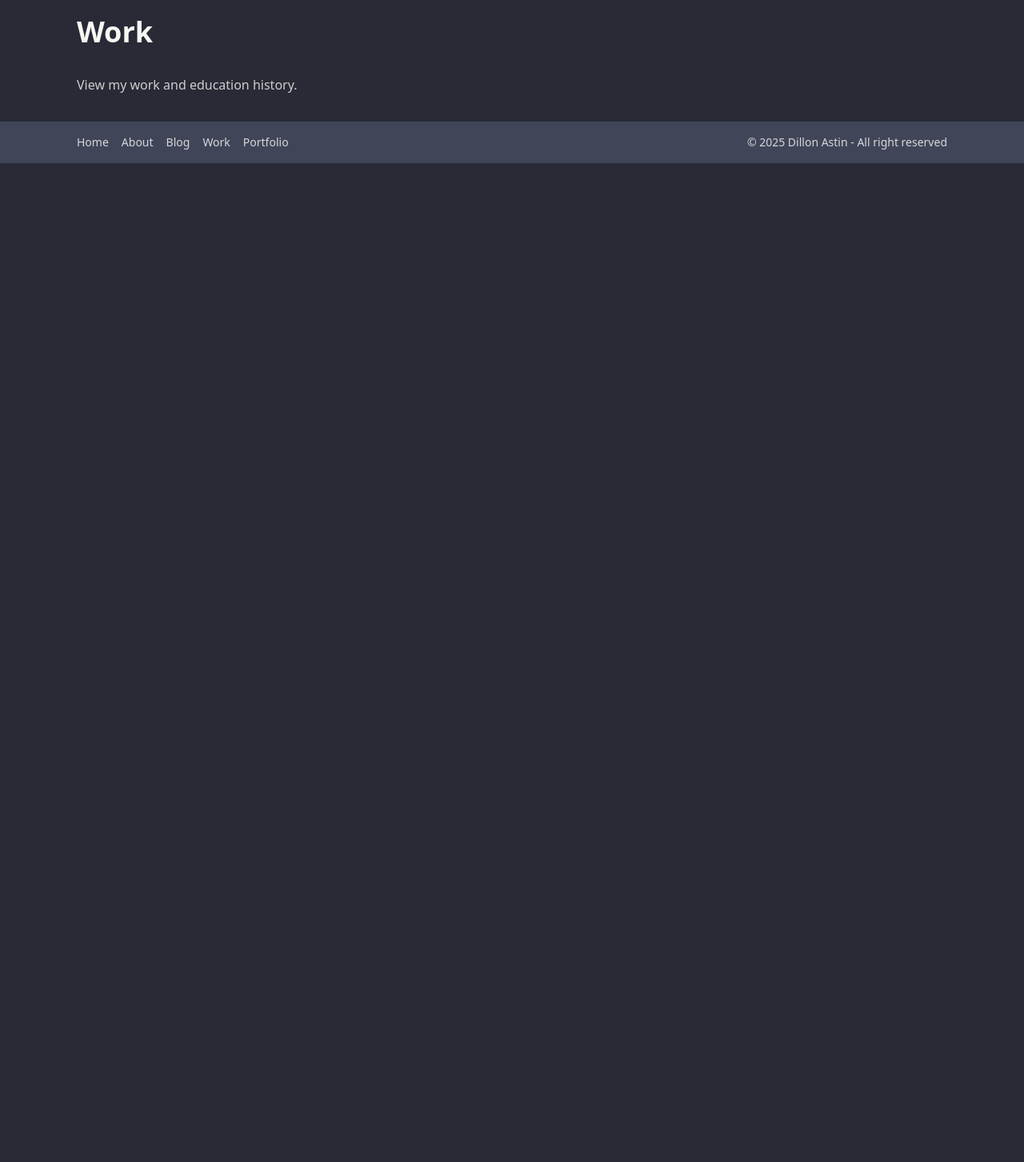
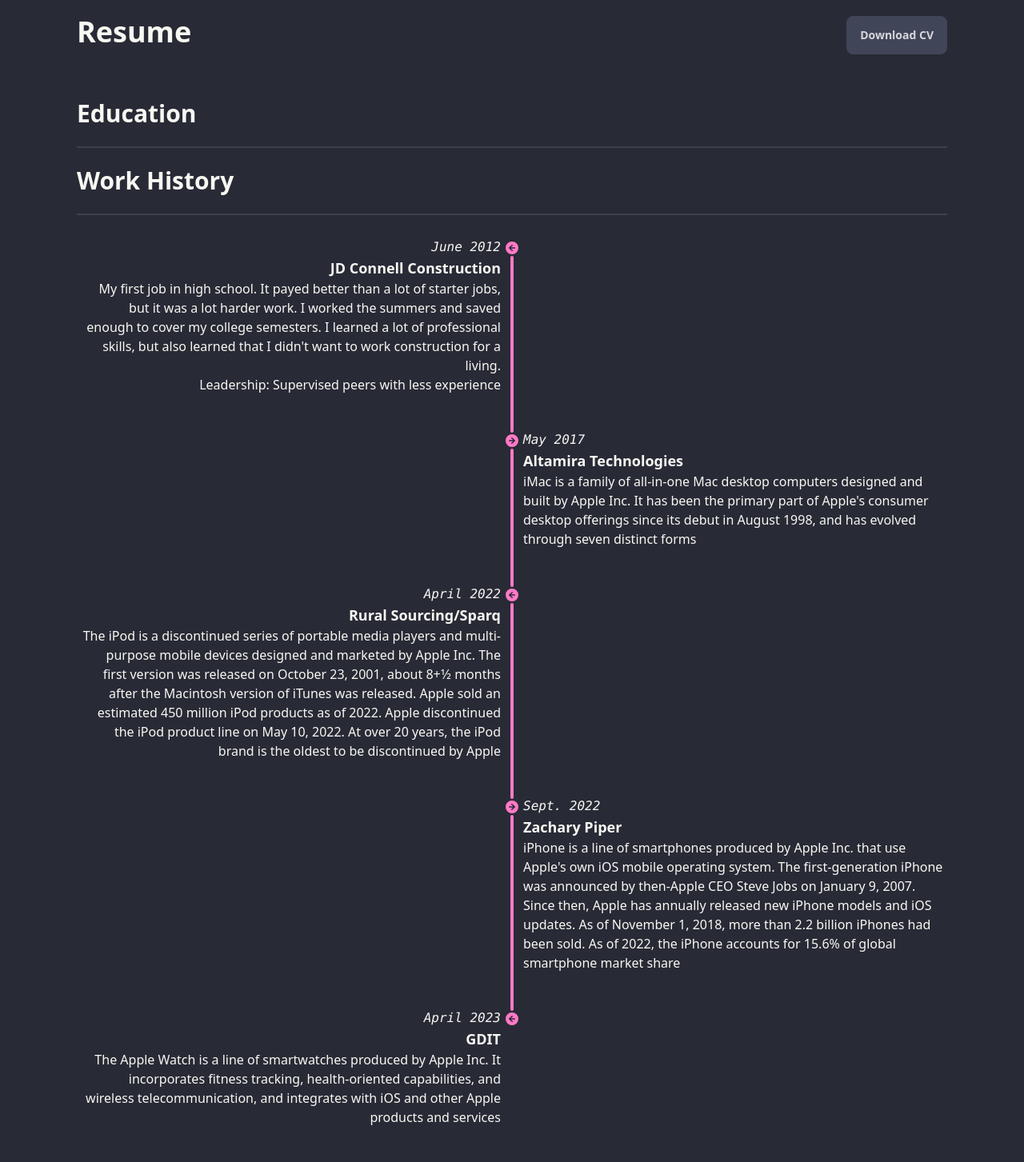
Before and after one commit to astind/personal-site-svelte, a SvelteKit app: page /work in a window 1280 px wide. Shown: the part 160-1613 px from the top of the page at 80% size. Before the commit the page ends 800 px from the top, so only its background shows below. Built offline with nearby package versions, Linux system fonts and the light colour scheme.

Commit message:
setup work page

```diff
--- a/src/routes/+page.svelte
+++ b/src/routes/+page.svelte
@@ -81,7 +81,7 @@
 						</svg>
 
 					</div>
-					<div class="timeline-end timeline-box">JD Connel Construction</div>
+					<div class="timeline-end timeline-box">JD Connell Construction</div>
 					<hr class="bg-primary"/>
 				</li>
 				<li>
--- a/src/routes/about/+page.svelte
+++ b/src/routes/about/+page.svelte
@@ -6,11 +6,10 @@
   import cp from "$lib/assets/img/cp.webp"
 
   const title = "About Me"
-  const description = `Get to know my family a little bit better.`;
 </script>
 
 <div>
-  <Header {title} {description}></Header>
+  <Header {title}></Header>
 
   <div class="flex flex-col space-y-16 mt-8">
 
@@ -48,8 +47,8 @@
         <div class="px-4">
           <h1 class="text-5xl font-bold">Virigina</h1>
           <p class="py-6">
-            Provident cupiditate voluptatem et in. Quaerat fugiat ut assumenda excepturi exercitationem
-            quasi. In deleniti eaque aut repudiandae et a id nisi.
+            Our toddler who always keeps up on our toes.
+            She loves basketballs, cars, and Bluey.
           </p>
         </div>
       </div>
@@ -60,8 +59,8 @@
         <div class="px-4">
           <h1 class="text-5xl font-bold">Coco & Pepper</h1>
           <p class="py-6">
-            Provident cupiditate voluptatem et in. Quaerat fugiat ut assumenda excepturi exercitationem
-            quasi. In deleniti eaque aut repudiandae et a id nisi.
+            Our two puppies. Coco is a chocolate lab, and Pepper is a black lab mix.
+            They both love getting scratches.
           </p>
         </div>
         <img src={cp} alt="Coco and Pepper" class="rounded-lg shadow-2xl"/>
--- a/src/routes/work/+page.svelte
+++ b/src/routes/work/+page.svelte
@@ -1,10 +1,140 @@
 <script>
   import Header from "$lib/components/header.svelte";
 
-  const title = "Work";
-  const description = `
-    View my work and education history.
-  `
+  const title = "Resume";
+
 </script>
 
-<Header {title} {description}></Header>
+<div class="flex justify-between">
+  <Header {title}></Header>
+  <button class="btn btn-neutral">Download CV</button>
+</div>
+
+<div class="mt-8">
+
+  <h2 class="text-3xl font-semibold">
+    Education
+  </h2>
+  <div class="divider"></div>
+
+  <h2 class="text-3xl font-semibold">
+    Work History
+  </h2>
+  <div class="divider"></div>
+
+  <ul class="timeline timeline-snap-icon max-md:timeline-compact timeline-vertical">
+    <li>
+      <div class="timeline-middle">
+        <svg xmlns="http://www.w3.org/2000/svg" viewBox="0 0 20 20" fill="currentColor" class="size-5 text-primary">
+          <g clip-path="url(#a)">
+            <path fill-rule="evenodd" d="M10 18a8 8 0 1 0 0-16 8 8 0 0 0 0 16Zm3.25-7.25a.75.75 0 0 0 0-1.5H8.66l2.1-1.95a.75.75 0 1 0-1.02-1.1l-3.5 3.25a.75.75 0 0 0 0 1.1l3.5 3.25a.75.75 0 0 0 1.02-1.1l-2.1-1.95h4.59Z" clip-rule="evenodd" />
+          </g>
+          <defs>
+            <clipPath id="a">
+              <path d="M0 0h20v20H0z" />
+            </clipPath>
+          </defs>
+        </svg>
+      </div>
+      <div class="timeline-start mb-10 md:text-end">
+        <time class="font-mono italic">June 2012</time>
+        <div class="text-lg font-black">JD Connell Construction</div>
+        My first job in high school. It payed better than a lot of starter jobs, but it was a lot harder work.
+        I worked the summers and saved enough to cover my college semesters.
+
+        I learned a lot of professional skills, but also learned that I didn't want to work construction for a living.
+        <ul>
+          <li>Leadership: Supervised peers with less experience</li>
+        </ul>
+      </div>
+      <hr class="bg-primary" />
+    </li>
+    <li>
+      <hr class="bg-primary" />
+      <div class="timeline-middle">
+        <svg xmlns="http://www.w3.org/2000/svg" viewBox="0 0 20 20" fill="currentColor" class="size-5 text-primary">
+          <path fill-rule="evenodd" d="M10 18a8 8 0 1 0 0-16 8 8 0 0 0 0 16ZM6.75 9.25a.75.75 0 0 0 0 1.5h4.59l-2.1 1.95a.75.75 0 0 0 1.02 1.1l3.5-3.25a.75.75 0 0 0 0-1.1l-3.5-3.25a.75.75 0 1 0-1.02 1.1l2.1 1.95H6.75Z" clip-rule="evenodd" />
+        </svg>
+      </div>
+      <div class="timeline-end md:mb-10">
+        <time class="font-mono italic">May 2017</time>
+        <div class="text-lg font-black">Altamira Technologies</div>
+        iMac is a family of all-in-one Mac desktop computers designed and built by Apple Inc. It has
+        been the primary part of Apple's consumer desktop offerings since its debut in August 1998,
+        and has evolved through seven distinct forms
+      </div>
+      <hr class="bg-primary" />
+    </li>
+    <li>
+      <hr class="bg-primary" />
+      <div class="timeline-middle">
+        <svg xmlns="http://www.w3.org/2000/svg" viewBox="0 0 20 20" fill="currentColor" class="size-5 text-primary">
+          <g clip-path="url(#a)">
+            <path fill-rule="evenodd" d="M10 18a8 8 0 1 0 0-16 8 8 0 0 0 0 16Zm3.25-7.25a.75.75 0 0 0 0-1.5H8.66l2.1-1.95a.75.75 0 1 0-1.02-1.1l-3.5 3.25a.75.75 0 0 0 0 1.1l3.5 3.25a.75.75 0 0 0 1.02-1.1l-2.1-1.95h4.59Z" clip-rule="evenodd" />
+          </g>
+          <defs>
+            <clipPath id="a">
+              <path d="M0 0h20v20H0z" />
+            </clipPath>
+          </defs>
+        </svg>
+      </div>
+      <div class="timeline-start mb-10 md:text-end">
+        <time class="font-mono italic">April 2022</time>
+        <div class="text-lg font-black">Rural Sourcing/Sparq</div>
+        The iPod is a discontinued series of portable media players and multi-purpose mobile devices
+        designed and marketed by Apple Inc. The first version was released on October 23, 2001, about
+        8+1⁄2 months after the Macintosh version of iTunes was released. Apple sold an estimated 450
+        million iPod products as of 2022. Apple discontinued the iPod product line on May 10, 2022. At
+        over 20 years, the iPod brand is the oldest to be discontinued by Apple
+      </div>
+      <hr class="bg-primary" />
+    </li>
+    <li>
+      <hr class="bg-primary" />
+      <div class="timeline-middle">
+        <svg xmlns="http://www.w3.org/2000/svg" viewBox="0 0 20 20" fill="currentColor" class="size-5 text-primary">
+          <path fill-rule="evenodd" d="M10 18a8 8 0 1 0 0-16 8 8 0 0 0 0 16ZM6.75 9.25a.75.75 0 0 0 0 1.5h4.59l-2.1 1.95a.75.75 0 0 0 1.02 1.1l3.5-3.25a.75.75 0 0 0 0-1.1l-3.5-3.25a.75.75 0 1 0-1.02 1.1l2.1 1.95H6.75Z" clip-rule="evenodd" />
+        </svg>
+      </div>
+      <div class="timeline-end md:mb-10">
+        <time class="font-mono italic">Sept. 2022</time>
+        <div class="text-lg font-black">Zachary Piper</div>
+        iPhone is a line of smartphones produced by Apple Inc. that use Apple's own iOS mobile
+        operating system. The first-generation iPhone was announced by then-Apple CEO Steve Jobs on
+        January 9, 2007. Since then, Apple has annually released new iPhone models and iOS updates. As
+        of November 1, 2018, more than 2.2 billion iPhones had been sold. As of 2022, the iPhone
+        accounts for 15.6% of global smartphone market share
+      </div>
+      <hr class="bg-primary" />
+    </li>
+    <li>
+      <hr class="bg-primary" />
+      <div class="timeline-middle">
+        <svg xmlns="http://www.w3.org/2000/svg" viewBox="0 0 20 20" fill="currentColor" class="size-5 text-primary">
+          <g clip-path="url(#a)">
+            <path fill-rule="evenodd" d="M10 18a8 8 0 1 0 0-16 8 8 0 0 0 0 16Zm3.25-7.25a.75.75 0 0 0 0-1.5H8.66l2.1-1.95a.75.75 0 1 0-1.02-1.1l-3.5 3.25a.75.75 0 0 0 0 1.1l3.5 3.25a.75.75 0 0 0 1.02-1.1l-2.1-1.95h4.59Z" clip-rule="evenodd" />
+          </g>
+          <defs>
+            <clipPath id="a">
+              <path d="M0 0h20v20H0z" />
+            </clipPath>
+          </defs>
+        </svg>
+      </div>
+      <div class="timeline-start mb-10 md:text-end">
+        <time class="font-mono italic">April 2023</time>
+        <div class="text-lg font-black">GDIT</div>
+        The Apple Watch is a line of smartwatches produced by Apple Inc. It incorporates fitness
+        tracking, health-oriented capabilities, and wireless telecommunication, and integrates with
+        iOS and other Apple products and services
+      </div>
+    </li>
+  </ul>
+
+  <h2 class="text-3xl font-semibold">
+    Skills
+  </h2>
+  <div class="divider"></div>
+
+</div>
```
